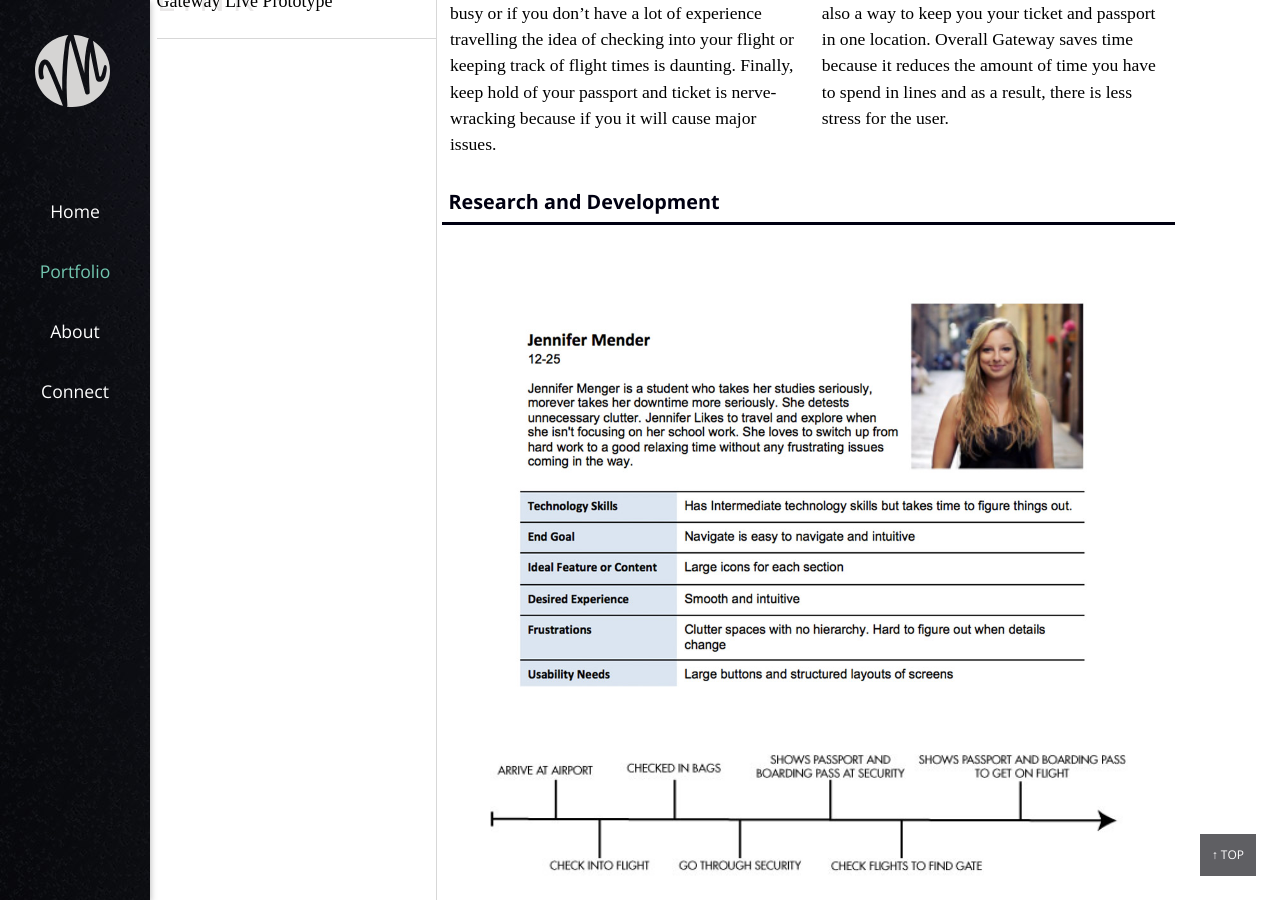
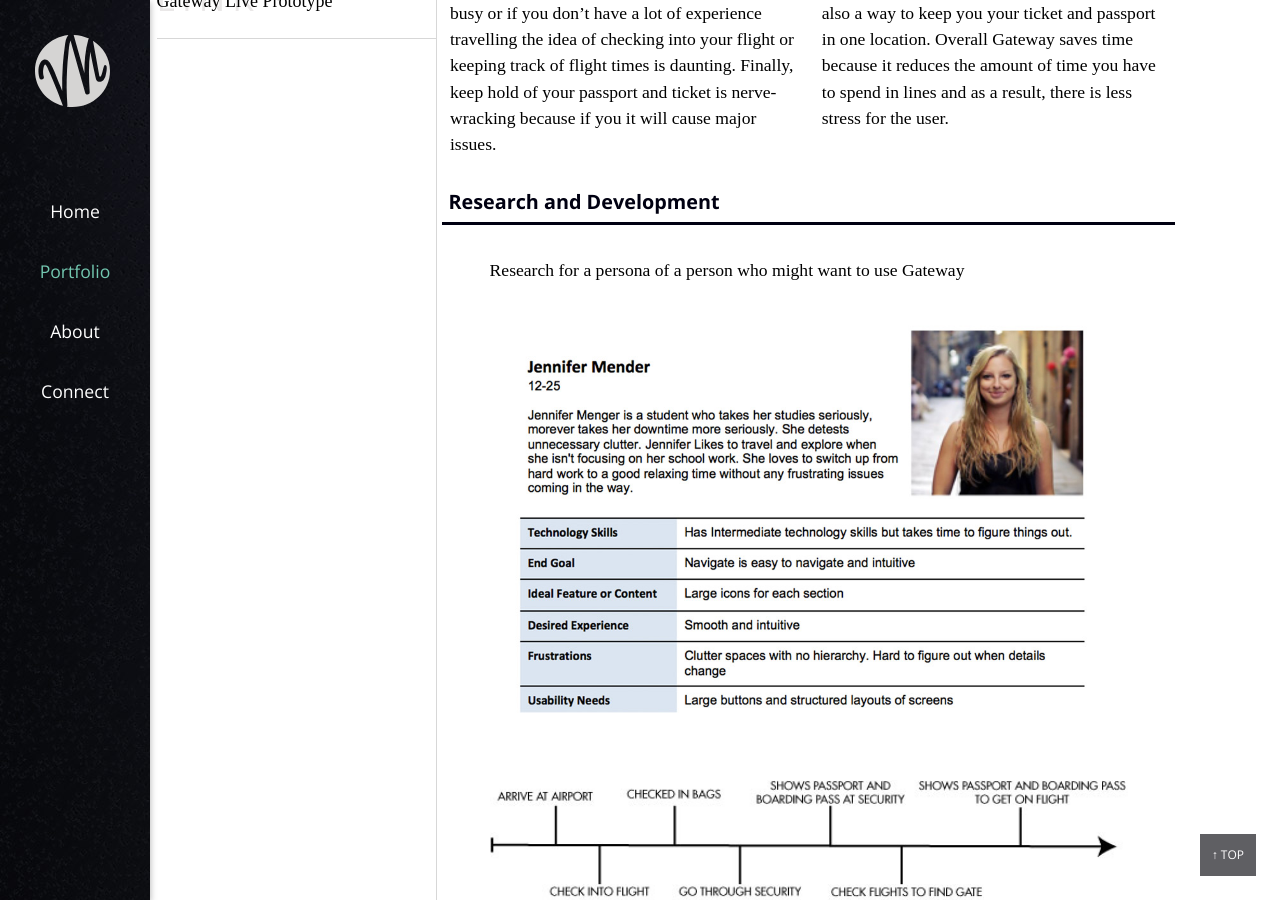
Before and after one commit to natalie-macpherson/portfolio, a Jekyll site: the page built from work/gateway.html, in a window 1280 px wide and 900 px high, scrolled down 620 px. Built offline with Jekyll 4.4.1, drawn with Linux system fonts in a browser that asks for light colours; some web fonts are replaced.

Commit message:
adding figcaptions

```diff
--- a/work/gateway.html
+++ b/work/gateway.html
@@ -19,7 +19,8 @@ nexturl: work/bookbuddy
 
 img-research1:
   - gateway/gateway-persona.jpg
-img-research1-alt: Research for two persona's of individuals who might want to use Gateway
+img-research1-alt: Research for a persona of a person who might want to use Gateway
+research1-caption: Research for a persona of a person who might want to use Gateway
 
 
 img-research2:
```
